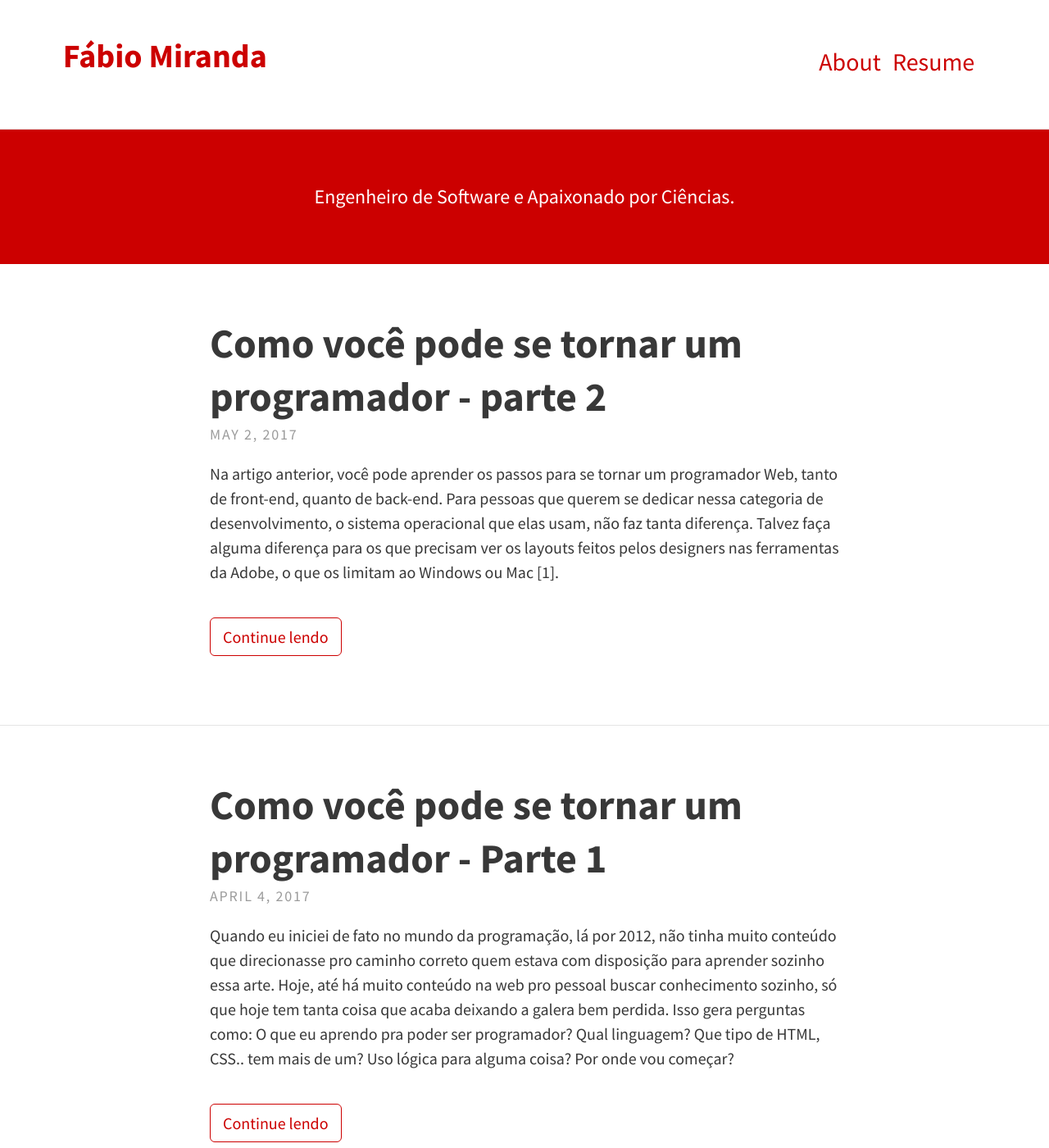
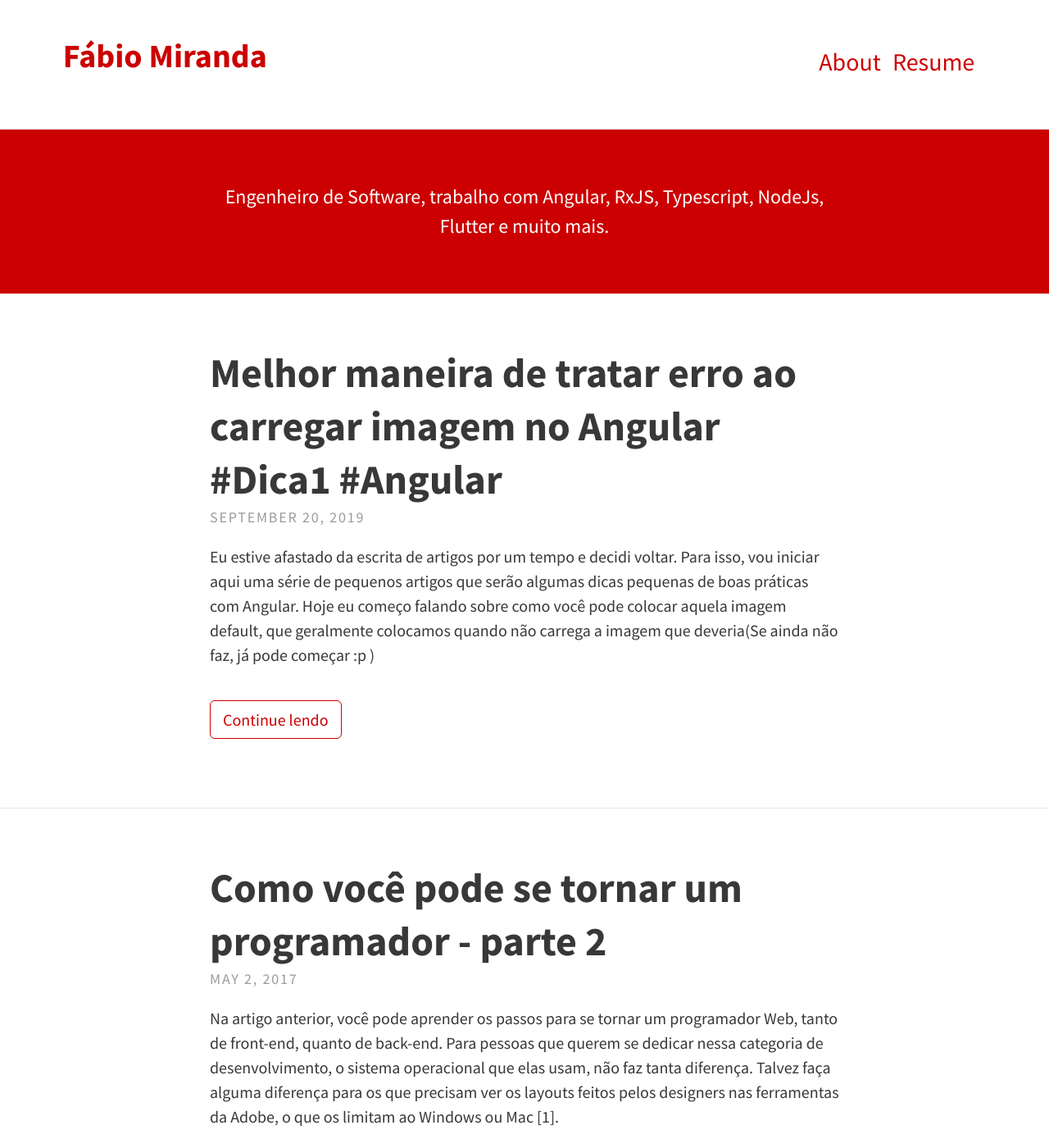
Before and after one commit to fabiomirandaa/fabiomirandaa.github.io, a Jekyll site: the page built from index.html, in a window 1280 px wide and 1400 px high. Shown: the whole window at 82% size. Built offline with Jekyll 4.4.1, drawn with Linux system fonts in a browser that asks for light colours; nearby versions of some CDN libraries; the list of posts is cut into pages by our own code.

Commit message:
feat: add new post

```diff
--- a/_config.yml
+++ b/_config.yml
@@ -1,6 +1,6 @@
 # SITE CONFIGURATION
 baseurl: "" # the subpath of your site, e.g. /blog/
-url: "http://fabiomiranda.me" # the base hostname & protocol for your site
+url: "http://fabiodemiranda.com.br" # the base hostname & protocol for your site
 
 # THEME-SPECIFIC CONFIGURATION
 theme_settings:
@@ -8,11 +8,11 @@ theme_settings:
   title: Fábio Miranda
   avatar:
   gravatar: # Email MD5 hash
-  description: "Blog de tecnologia, programação e outras bacanidades." # used by search engines
+  description: "Blog de tecnologia, programação, Angular, Javascript, Typescript, RxJs e Flutter." # used by search engines
 
   # Header and footer text
   header_text: >
-     <p>Engenheiro de Software e Apaixonado por Ciências.</p>
+     <p>Engenheiro de Software, trabalho com Angular, RxJS, Typescript, NodeJs, Flutter e muito mais.</p>
   header_text_feature_image:
   footer_text: >
    Desenvolvido com <a href="http://jekyllrb.com">Jekyll</a> e ❤
@@ -49,8 +49,8 @@ theme_settings:
   str_follow_on: "Follow on"
   str_rss_follow: "Follow RSS feed"
   str_email: "Email"
-  str_next: "Next"
-  str_prev: "Prev"
+  str_next: "Próximo"
+  str_prev: "Anterior"
   str_continue_reading: "Continue lendo"
   str_search_no_results: "No results found."
 
--- a/_layouts/post.html
+++ b/_layouts/post.html
@@ -2,7 +2,7 @@
 layout: default
 ---
 <article {% if page.feature-img %}class="feature-image"{% endif %}>
-  <header style="background-image: url('{{ site.baseurl }}/{{ page.feature-img }}')">
+  <header {% if page.feature-img %}style="background-image: url('{{ site.baseurl }}/{{ page.feature-img }}')"{% endif %}>
     <h1 class="title">{{ page.title }}</h1>
     <p class="meta">
     {{ page.date | date: "%B %-d, %Y" }}
--- /dev/null
+++ b/_posts/2019-09-20-melhor-maneira-de-tratar-erro-ao-carregar-imagem-no-angular-#dica-#angular.md
@@ -0,0 +1,28 @@
+---
+layout: post
+title: "Melhor maneira de tratar erro ao carregar imagem no Angular #Dica1 #Angular"
+---
+
+Eu estive afastado da escrita de artigos por um tempo e decidi voltar. Para isso, vou iniciar aqui uma série de pequenos artigos que serão algumas dicas pequenas de boas práticas com Angular. Hoje eu começo falando sobre como você pode colocar aquela imagem default, que geralmente colocamos quando não carrega a imagem que deveria(Se ainda não faz, já pode começar :p )
+
+Primeiro, vamos analisar algumas formas de fazer esse tratamento. Eu já vi muitos códigos assim:
+
+![Jeito 1 de ser feito]({{ site.baseurl }}/assets/img/post-20-set-2019/jeito-1.png)
+
+O que tá acontecendo aqui? Aqui está sendo feito um ternário para verificar se existe algo em `item.user.picture` e senão houver coloca a imagem default. Funciona, mas poderia ser melhor. Mais um detalhe com esse código: A sintaxe `src={{image}}` funciona, mas é uma boa prática usar o databinding do angular pra isso, ficando `[src]='image'`.
+
+Há também uma segunda maneira de se fazer esse tratamento de imagem, e é comum vê-la por aí:
+
+![Jeito 2 de ser feito]({{ site.baseurl }}/assets/img/post-20-set-2019/jeito-2.png)
+
+Aqui está sendo usado duas `div` e mais dois `*ngIf` para que seja verificado no se tem a imagem no `item.user.picture` e caso tenha, carrega a primeira `div`, senão carrega a segunda. Vale lembrar que o `*ngIf` realmente não renderiza o elemento que não atender a condição, diferente do `[hidden]` que só esconde o elemento como um `display:none`. Essa maneira também funciona, mas ela não é tão boa.
+
+"Já falou pra cacete, eu faço isso daí mesmo. Qual é o cacete da dica?". Beleza, vamos lá!
+
+Olha só que coisa linda e elegante:
+
+![Jeito certo de ser feito]({{ site.baseurl }}/assets/img/post-20-set-2019/jeito-certo.png)
+
+Para ser bem sincero, o que está sendo feito aqui nem tem a ver com o Angular. No maravilhoso HTML5 foi implementado alguns events em certas tags e o `onError` é justamente um desses events, que claramente como o nome diz é disparado quando há erro no carregamento de um arquivo.
+
+Por hoje é só, espero que essa dica tenha sido válida e ajude você a escrever um código mais clean. Até a próxima.
```
Also changed, not shown: _sass/base/_global.scss (+57 -13 lines), resume.md (+2 -2 lines), assets/img/post-20-set-2019/jeito-1.png (added), assets/img/post-20-set-2019/jeito-2.png (added), assets/img/post-20-set-2019/jeito-certo.png (added).
